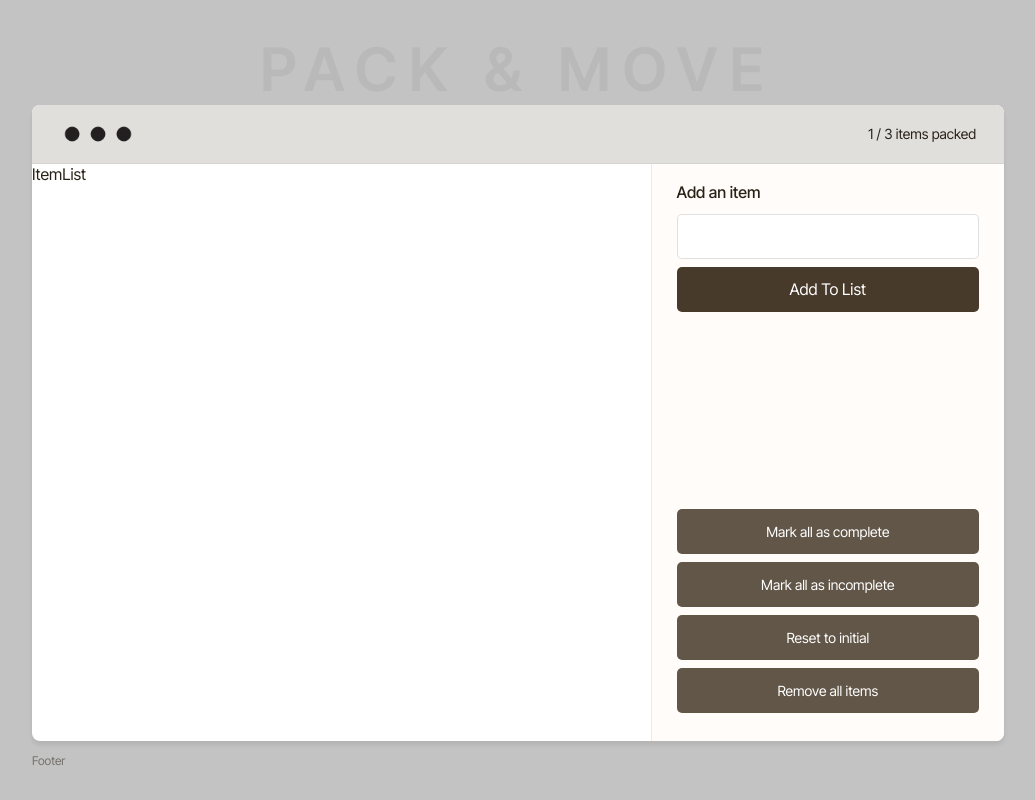
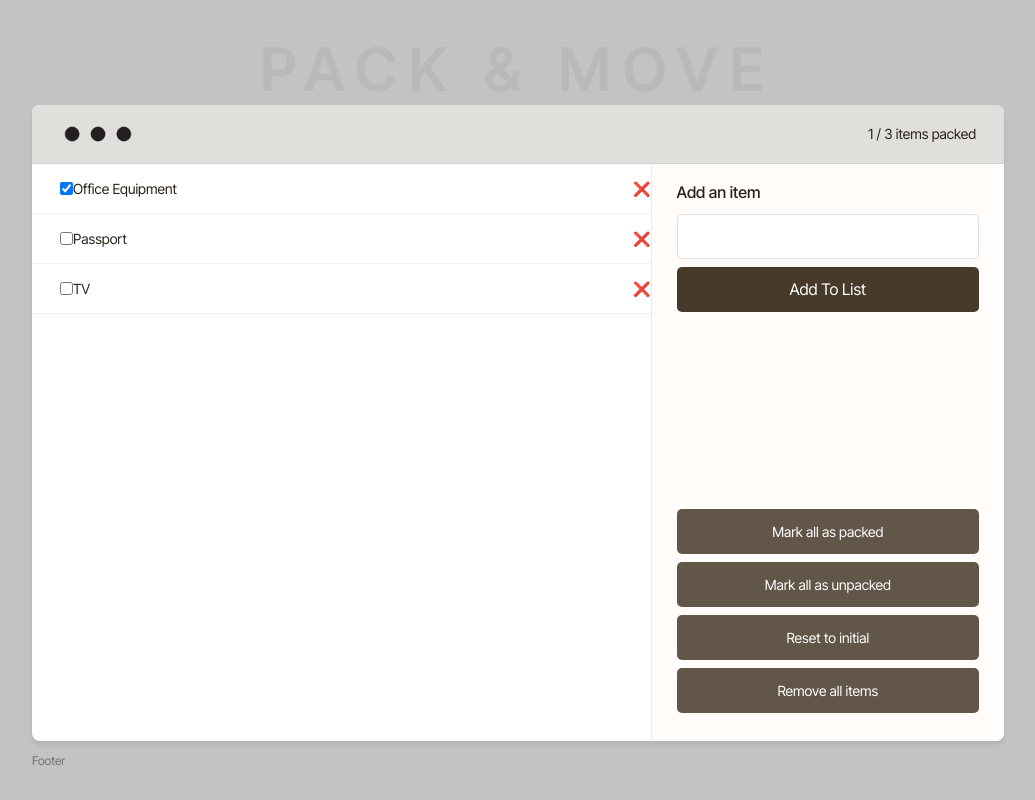
Before and after one commit to jonthedev/pack-and-move, a React (Vite) app: page / in a window 1280 px wide. Shown: the whole page, without its empty margins (122-1157 px from the left). Built offline with nearby package versions, Linux system fonts and the light colour scheme.

Commit message:
chore: move static data into lib folder
feat: create ItemList component to render item data list

feat: create Item component to render item data

style: add ItemsList styles

feat: add delete button to Item

```diff
--- a/src/App.jsx
+++ b/src/App.jsx
@@ -5,13 +5,15 @@ import { ItemList } from "./components/Feat/ItemList/ItemList"
 import { Main } from "./components/UI/Main/Main"
 import { Sidebar } from "./components/UI/Sidebar/Sidebar"
 
+import { initialItems } from "./lib/consts"
+
 function App() {
   return (
     <>
       <HeadingBackground />
       <Main>
         <Header />
-        <ItemList />
+        <ItemList items={initialItems} />
         <Sidebar />
       </Main>
       <Footer />
--- a/src/components/Feat/ButtonGroup/ButtonGroup.jsx
+++ b/src/components/Feat/ButtonGroup/ButtonGroup.jsx
@@ -1,20 +1,6 @@
 import { Button } from "../Button/Button"
 import styles from "./ButtonGroup.module.css"
-
-const secondaryButtons = [
-  {
-    text: "Mark all as complete"
-  },
-  {
-    text: "Mark all as incomplete"
-  },
-  {
-    text: "Reset to initial"
-  },
-  {
-    text: "Remove all items"
-  }
-]
+import { secondaryButtons } from "../../../lib/consts"
 
 export const ButtonGroup = () => {
   return (
--- a/src/components/Feat/ItemList/ItemList.jsx
+++ b/src/components/Feat/ItemList/ItemList.jsx
@@ -1,3 +1,27 @@
+import { useState } from "react"
+import { initialItems } from "../../../lib/consts"
+import styles from "./ItemList.module.css"
+
 export const ItemList = () => {
-  return <div>ItemList</div>
+  const [items, setItems] = useState(initialItems)
+
+  return (
+    <ul>
+      {items.map((item) => (
+        <Item key={item.name} item={item} />
+      ))}
+    </ul>
+  )
 }
+
+const Item = ({ item }) => {
+  return (
+    <li className={styles["item"]}>
+      <label>
+        <input type="checkbox" checked={item.packed} />
+        {item.name}
+      </label>
+      <button>❌</button>
+    </li>
+  )
+}
--- /dev/null
+++ b/src/components/Feat/ItemList/ItemList.module.css
@@ -0,0 +1,24 @@
+.item {
+  display: flex;
+  position: relative;
+  height: 50px;
+  font-size: 14px;
+  border-bottom: 1px solid rgba(0, 0, 0, 0.06);
+}
+
+.item > input {
+  position: absolute;
+  left: 50%;
+  top: 50%;
+  transform: translate(-50%, -50%);
+  height: 100%;
+}
+
+.item > label {
+  cursor: pointer;
+  flex: 1;
+  height: 100%;
+  display: flex;
+  align-items: center;
+  padding: 0 28px;
+}
--- /dev/null
+++ b/src/lib/consts.js
@@ -0,0 +1,34 @@
+export const initialItems = [
+  {
+    id: 1,
+    name: "Office Equipment",
+    packed: true
+  },
+
+  {
+    id: 2,
+    name: "Passport",
+    packed: false
+  },
+
+  {
+    id: 3,
+    name: "TV",
+    packed: false
+  }
+]
+
+export const secondaryButtons = [
+  {
+    text: "Mark all as packed"
+  },
+  {
+    text: "Mark all as unpacked"
+  },
+  {
+    text: "Reset to initial"
+  },
+  {
+    text: "Remove all items"
+  }
+]
```
